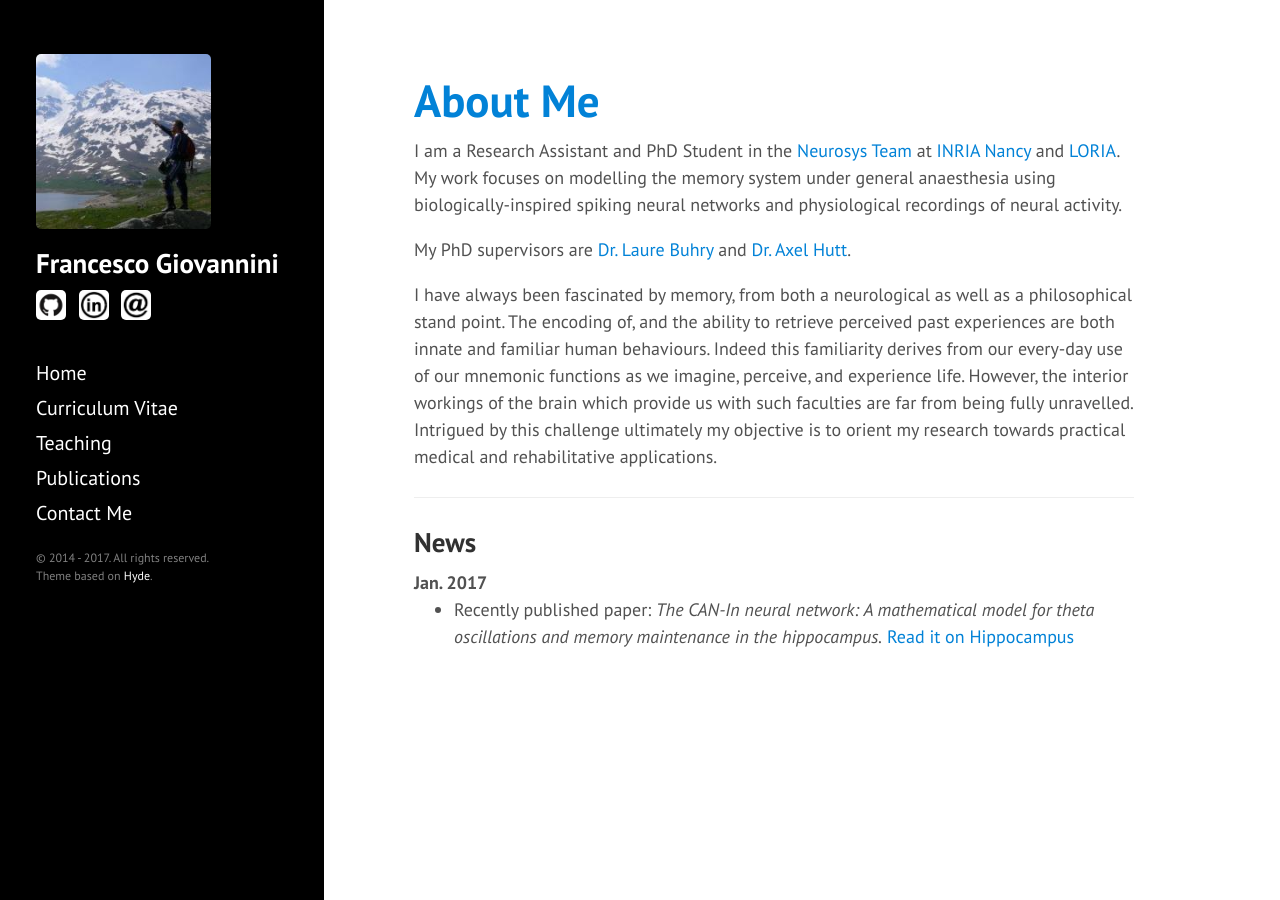
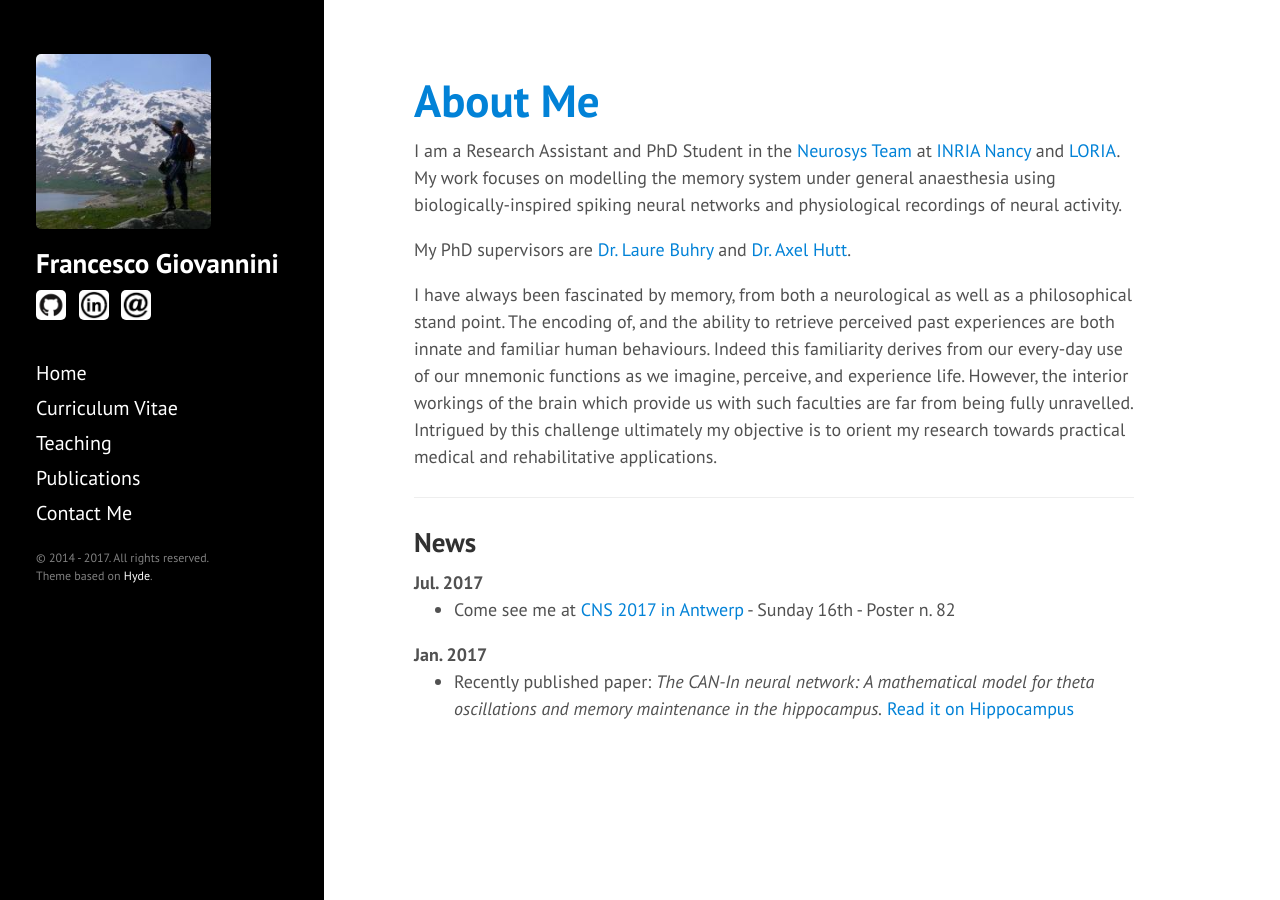
Before and after one commit to JoErNanO/joernano.github.io, a Jekyll site: the page built from index.html, in a window 1280 px wide. Built offline with Jekyll 4.4.1, drawn with Linux system fonts in a browser that asks for light colours; the list of posts is cut into pages by our own code.

Commit message:
[INDEX] Add cns poster presentation.

```diff
--- a/index.html
+++ b/index.html
@@ -16,6 +16,10 @@ Intrigued by this challenge ultimately my objective is to orient my research tow
 <hr />
 
 <h2 id="news">News</h2>
+<b>Jul. 2017 </b>
+<ul>
+    <li>Come see me at <a hred="http://www.cnsorg.org/cns-2017-presentations">CNS 2017 in Antwerp</a> - Sunday 16th - Poster n. 82
+</ul>
 <b>Jan. 2017 </b>
 <ul>
     <li>Recently published paper: <em>The CAN-In neural network: A mathematical model for theta oscillations and memory maintenance in the hippocampus.</em> <a href="http://dx.doi.org/10.1002/hipo.22704">Read it on Hippocampus</a>
```
